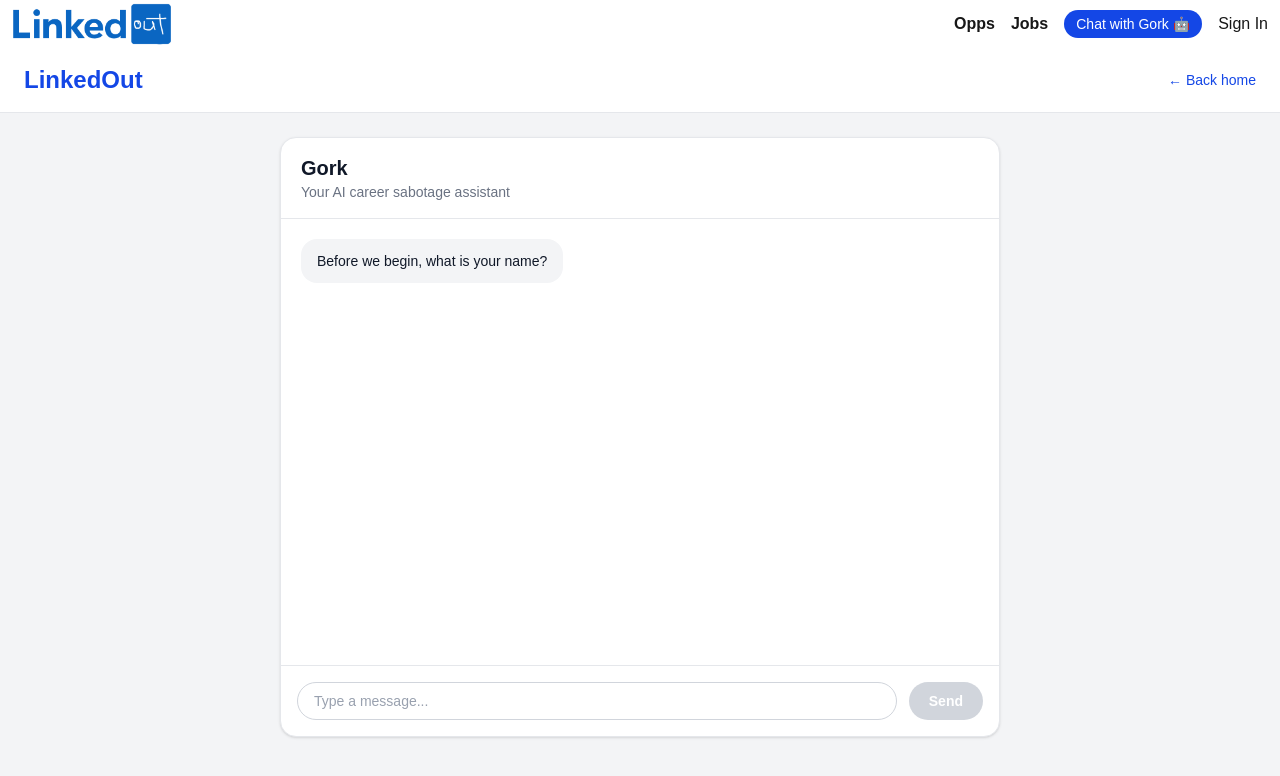
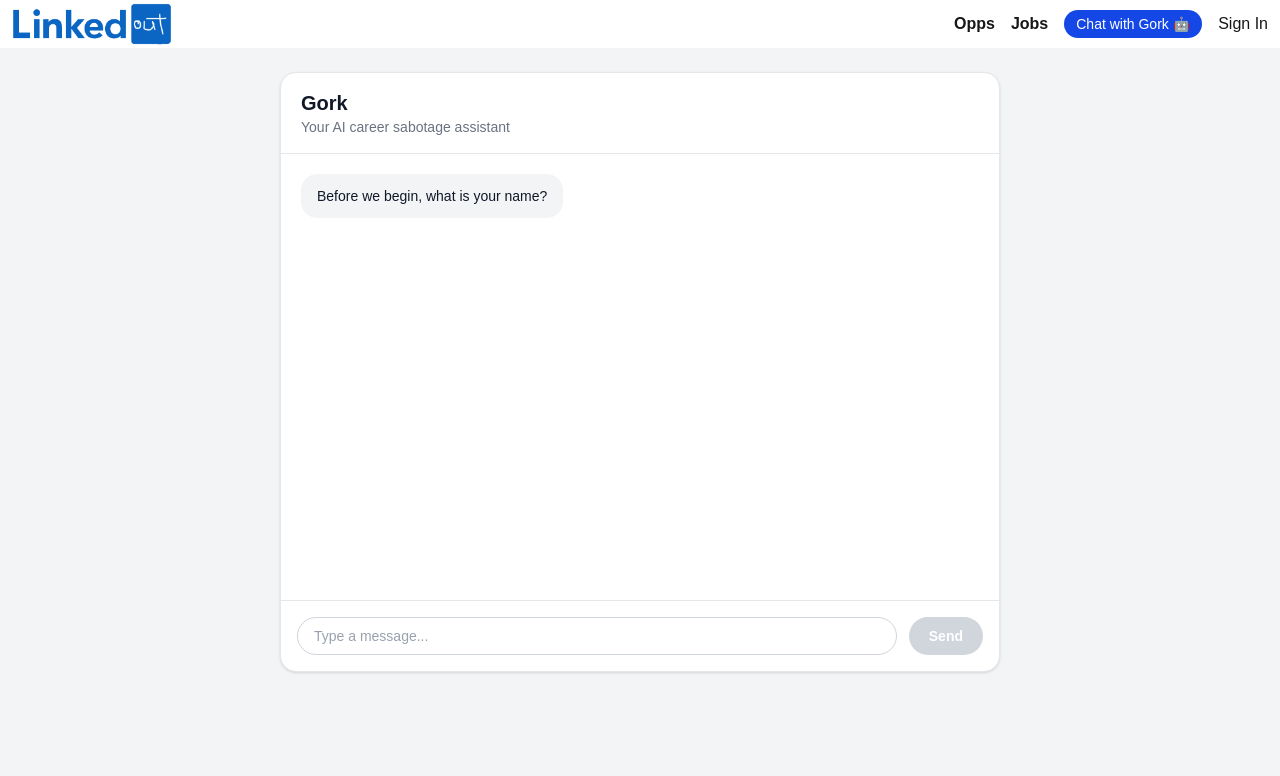
Before and after one commit to zozzzC/linked-out, a Next.js app: page /chat in a window 1280 px wide. Shown: the top 776 px of the page. Built offline with nearby package versions, Linux system fonts and the light colour scheme; no server answers.

Commit message:
remove double header

```diff
--- a/app/chat/page.tsx
+++ b/app/chat/page.tsx
@@ -88,7 +88,7 @@ export default function ChatPage() {
 
         setTimeout(() => {
           signOut({ callbackUrl: "/chat/ban" });
-        }, 4000);
+        }, 8000);
 
         return;
       }
@@ -240,16 +240,6 @@ export default function ChatPage() {
 
   return (
     <main className="min-h-screen bg-gray-100">
-      <header className="bg-white border-b border-gray-200 px-6 py-4 flex items-center justify-between">
-        <Link href="/" className="text-2xl font-bold text-blue-700">
-          LinkedOut
-        </Link>
-
-        <Link href="/" className="text-sm text-blue-700 hover:underline">
-          ← Back home
-        </Link>
-      </header>
-
       <section className="max-w-3xl mx-auto p-6">
         <div className="bg-white rounded-2xl shadow-sm border border-gray-200 h-[75vh] flex flex-col">
           <div className="border-b border-gray-200 px-5 py-4">
```
